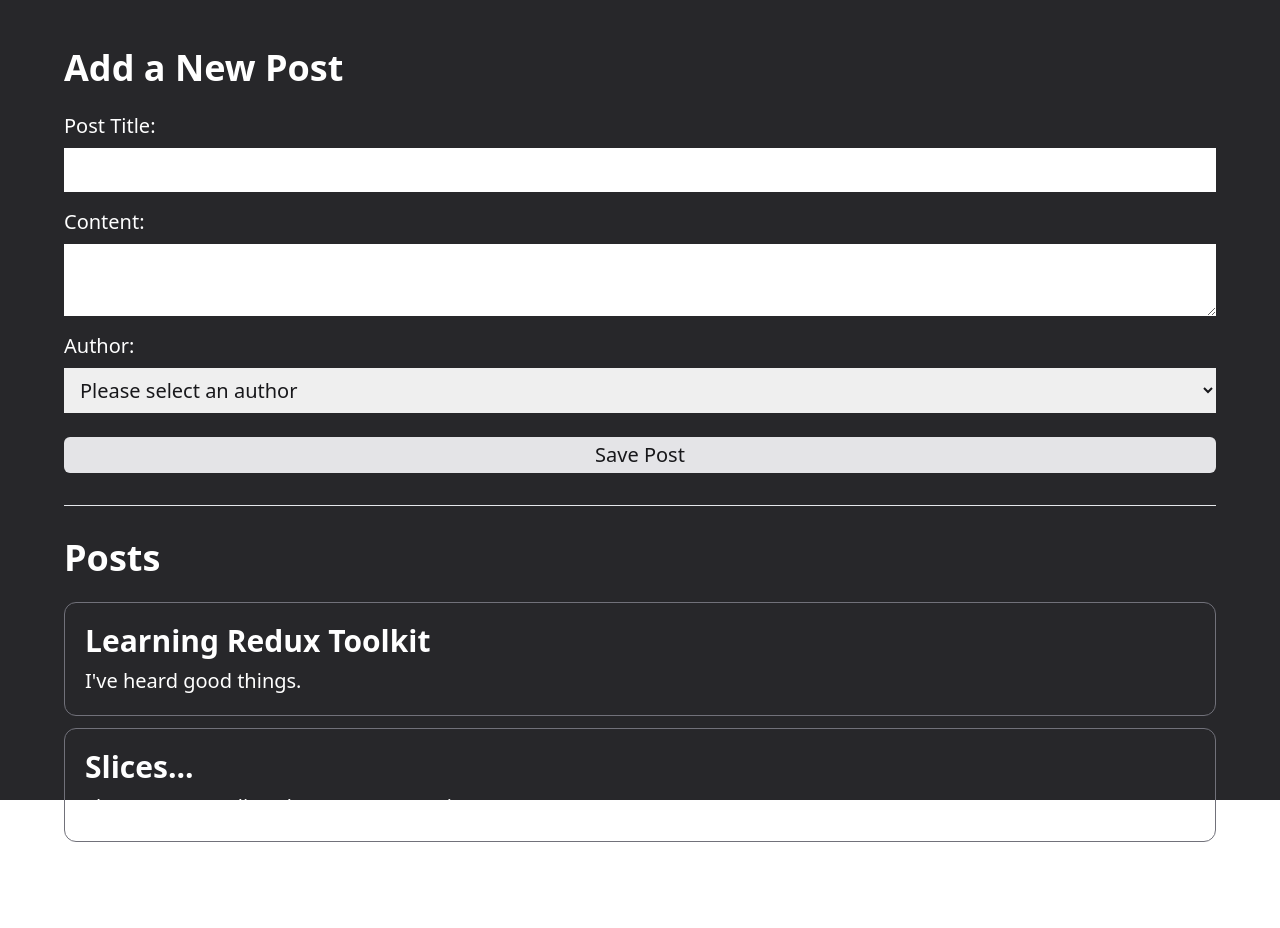
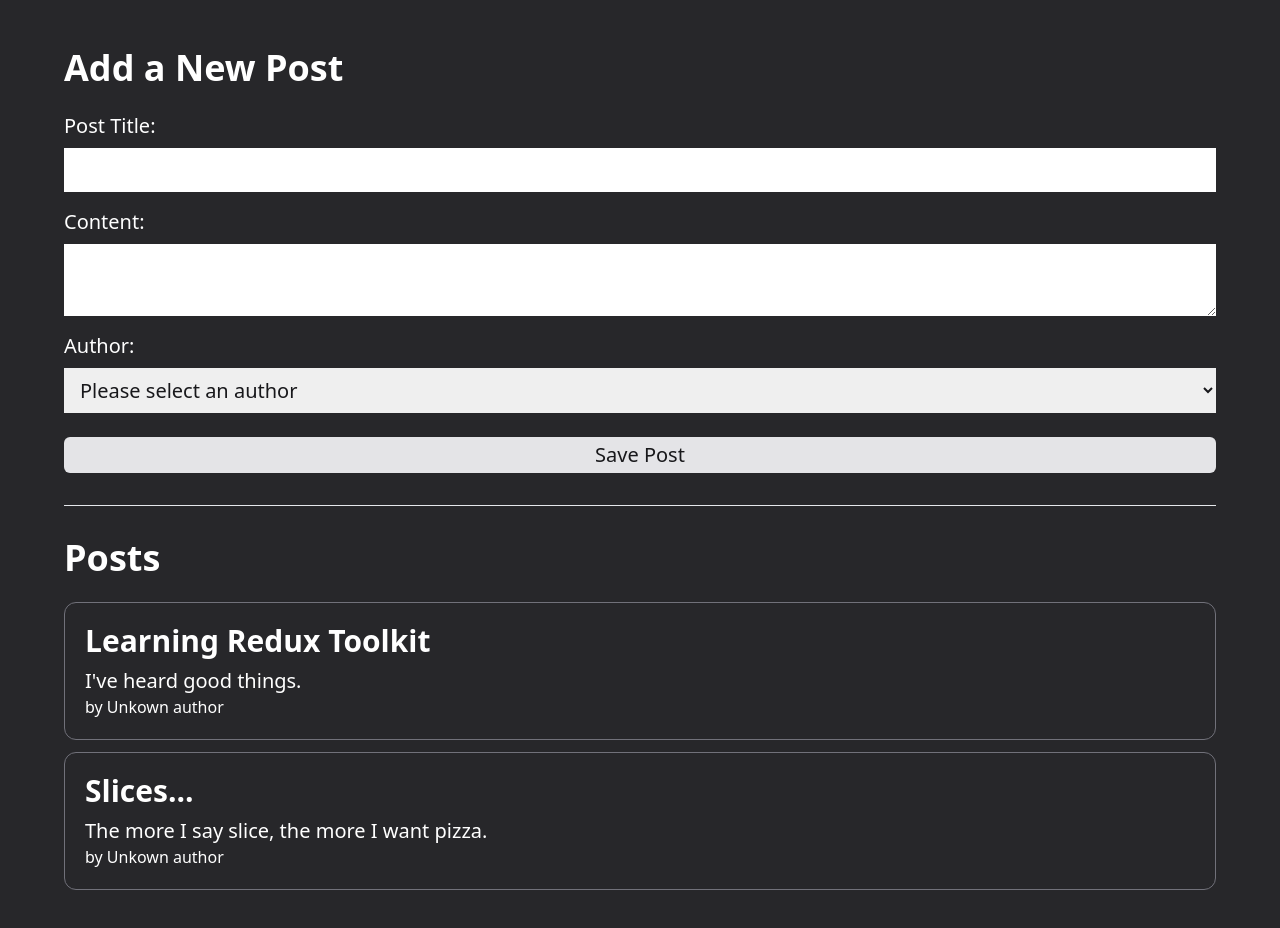
Before and after one commit to pauloo0/redux-router, a React (Vite) app: page / in a window 1280 px wide. Shown: the top 928 px of the page. Before the commit the page ends 842 px from the top, so only its background shows below. Built offline with nearby package versions, Linux system fonts and the light colour scheme.

Commit message:
Adding a Post Author component to the PostList component.

```diff
--- a/src/App.tsx
+++ b/src/App.tsx
@@ -5,7 +5,7 @@ import AddPostForm from './features/posts/AddPostForm'
 
 const App: React.FC = () => {
   return (
-    <div className='bg-zinc-800 h-screen text-white py-12'>
+    <div className='bg-zinc-800 min-h-screen text-white py-12'>
       <AddPostForm />
       <hr className='mx-auto w-[90vw] my-8' />
       <PostsList />
--- /dev/null
+++ b/src/features/posts/PostAuthor.tsx
@@ -0,0 +1,17 @@
+import React from 'react'
+import { useAppSelector } from '../../app/hooks'
+
+import { selectAllUsers } from '../users/usersSlice'
+
+interface AuthorProps {
+  userId: string | undefined
+}
+
+const PostAuthor: React.FC<AuthorProps> = ({ userId }) => {
+  const users = useAppSelector(selectAllUsers)
+  const author = users.find((user) => user.id === userId)
+
+  return <span>by {author ? author.name : 'Unkown author'}</span>
+}
+
+export default PostAuthor
--- a/src/features/posts/PostsList.tsx
+++ b/src/features/posts/PostsList.tsx
@@ -1,6 +1,8 @@
 import React from 'react'
 import { selectAllPosts } from './postsSlice'
 import { useSelector } from 'react-redux'
+
+import PostAuthor from './PostAuthor'
 
 const PostsList: React.FC = () => {
   const posts = useSelector(selectAllPosts)
@@ -9,6 +11,9 @@ const PostsList: React.FC = () => {
     <article className='rounded-xl border border-zinc-500 p-5' key={post.id}>
       <h3 className='text-3xl font-semibold mb-2'>{post.title}</h3>
       <p className='text-xl font-light'>{post.content.substring(0, 100)}</p>
+      <p>
+        <PostAuthor userId={post.userId} />
+      </p>
     </article>
   ))
 
--- a/src/features/posts/postsSlice.ts
+++ b/src/features/posts/postsSlice.ts
@@ -6,7 +6,7 @@ interface Post {
   id: string
   title: string
   content: string
-  userId: string
+  userId?: string
 }
 
 interface PostsState {
@@ -19,13 +19,11 @@ const initialState: PostsState = {
       id: '1',
       title: 'Learning Redux Toolkit',
       content: "I've heard good things.",
-      userId: '0',
     },
     {
       id: '2',
       title: 'Slices...',
       content: 'The more I say slice, the more I want pizza.',
-      userId: '1',
     },
   ],
 }
```
